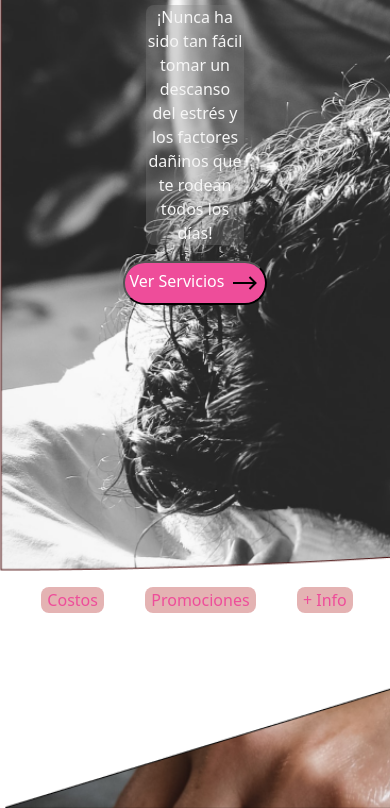
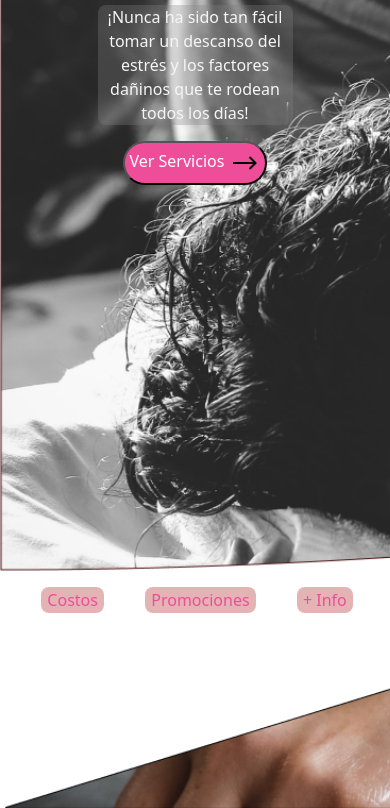
Before and after one commit to GianellaBriozzo/pagina-web-spa, a plain HTML site: page index.html in a window 390 px wide. Shown: the part 147-955 px from the top of the page. Drawn offline with nearby package versions, Linux system fonts and the light colour scheme.

Commit message:
descripcion index para mobile

```diff
--- a/css/style.css
+++ b/css/style.css
@@ -119,6 +119,7 @@ background-color: rgb(193, 174, 174);
 .descripcion-main{
     color: whitesmoke;
     background-color: rgba(128,128,128, 0.315);
+    width: 25%;
 }
 .button-main{
     border: 0;
@@ -144,4 +145,7 @@ background-color: rgb(193, 174, 174);
     .ubicacion{
         width: 100%;
     }
+    .descripcion-main{
+        width: 50%;
+    }
 }
--- a/index.html
+++ b/index.html
@@ -33,7 +33,7 @@
         <div class="h-100">
             <div class="d-flex flex-column justify-content align-items-center h-50">
                 <h2 class="titulo-main rounded-3 h-auto">Relajacion Natural</h2>
-                <p class="descripcion-main w-25 text-center text-wrap rounded-3 h-auto">¡Nunca ha sido tan fácil tomar un
+                <p class="descripcion-main text-center text-wrap rounded-3 h-auto">¡Nunca ha sido tan fácil tomar un
                     descanso del estrés y los factores dañinos que
                     te rodean todos los días!</p>
                 <button class="boton-servicio p-1 h-auto"> <a href="./pages/servicios.html">Ver Servicios</a> <img
```
